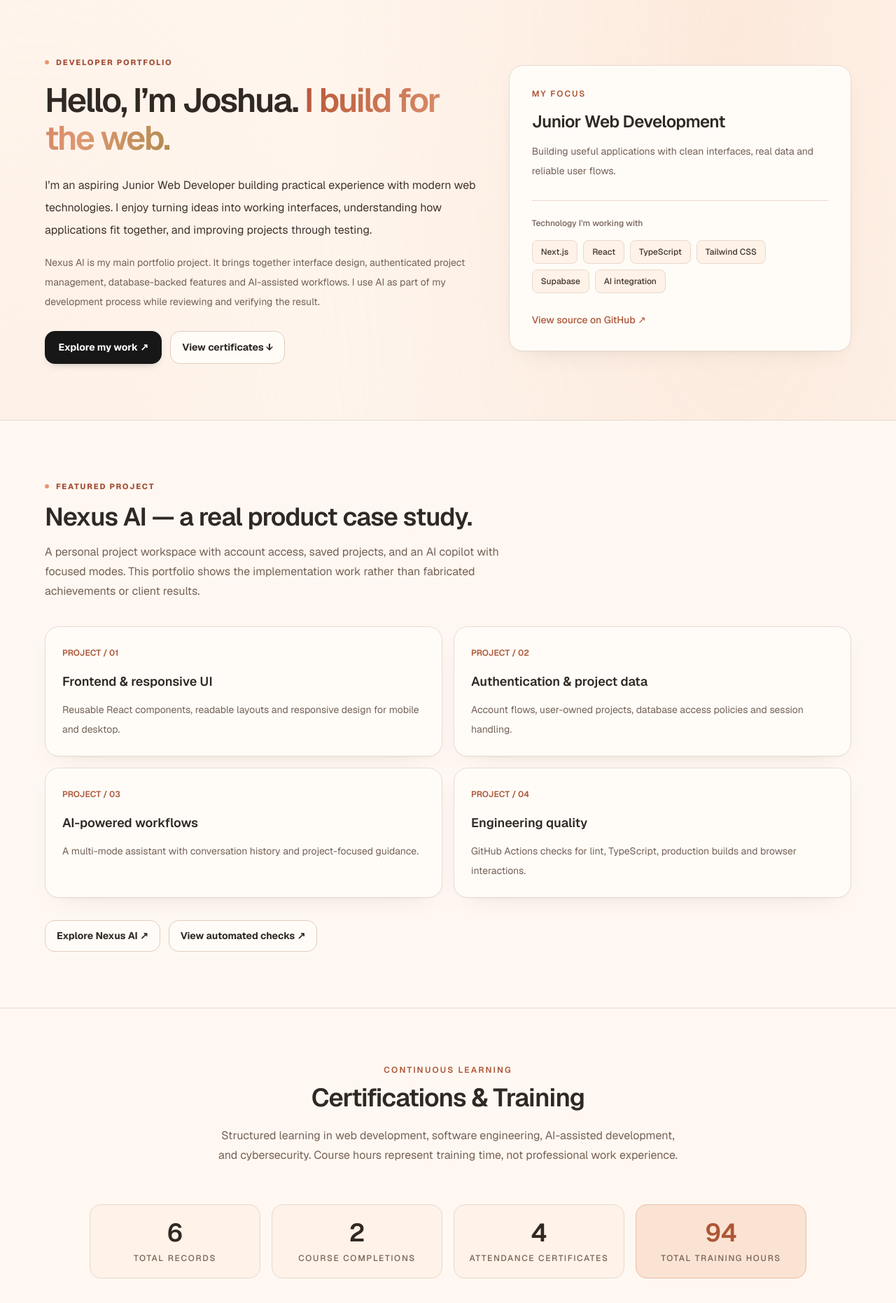
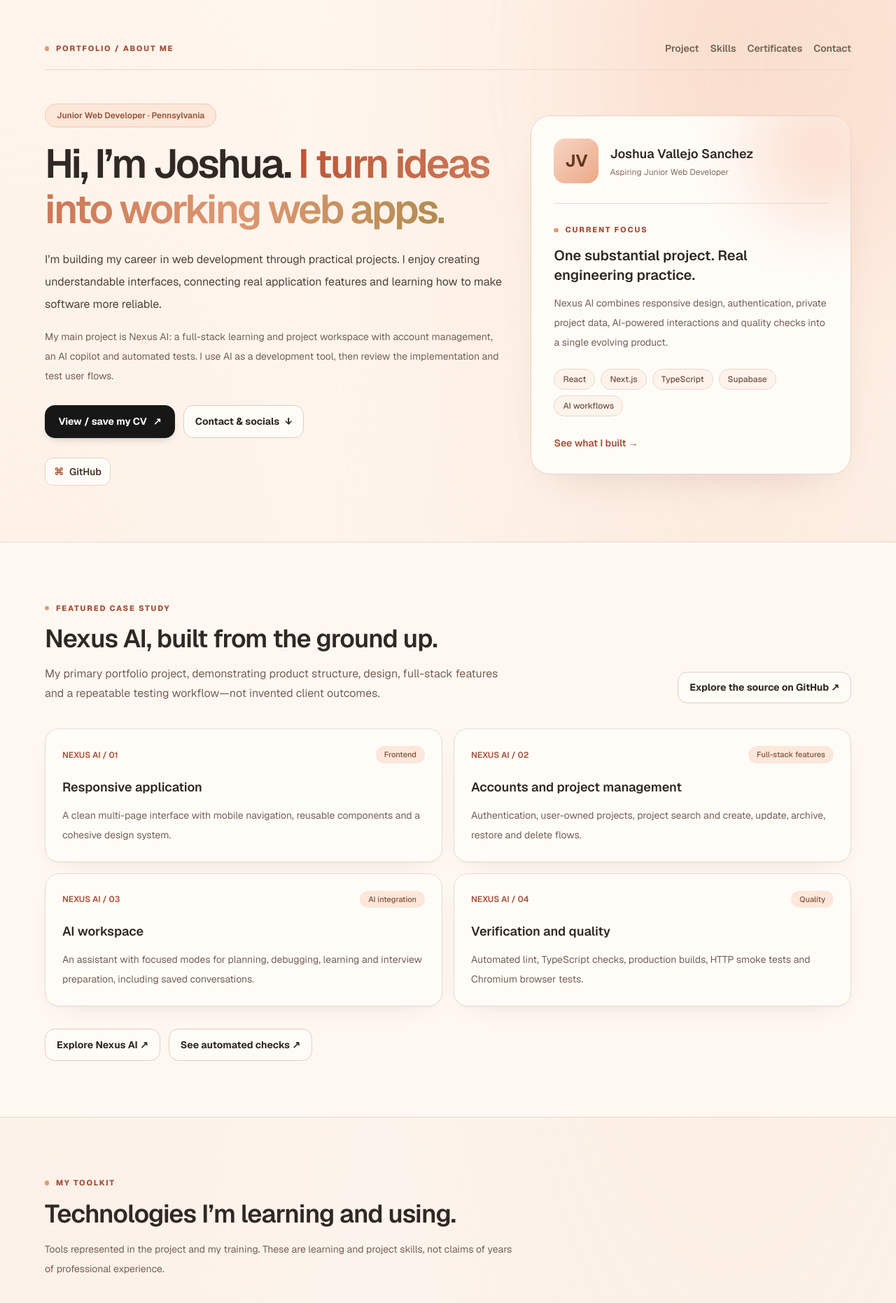
Before and after one commit to Dleteo/Nexus-AI, a Next.js app: page /portfolio in a window 1280 px wide. Shown: the part 100-1962 px from the top of the page at 70% size. Built offline with nearby package versions, Linux system fonts and the light colour scheme; no server answers.

Commit message:
Create richer professional portfolio, project case study, skills and contact sections

```diff
--- a/components/sections/Portfolio.tsx
+++ b/components/sections/Portfolio.tsx
@@ -1,45 +1,106 @@
 import Link from "next/link";
+import { professionalProfile as profile } from "../../data/profile";
 
-const skills = ["Next.js", "React", "TypeScript", "Tailwind CSS", "Supabase", "AI integration"];
+const skills = [
+  { label: "Frontend", values: ["HTML", "CSS", "JavaScript", "React", "Next.js", "TypeScript", "Tailwind CSS"] },
+  { label: "Backend & data", values: ["Next.js API routes", "Supabase", "Authentication", "Database access"] },
+  { label: "Workflow", values: ["Git & GitHub", "GitHub Actions", "Browser testing", "AI-assisted development"] },
+];
 const work = [
-  { number: "01", title: "Frontend & responsive UI", description: "Reusable React components, readable layouts and responsive design for mobile and desktop." },
-  { number: "02", title: "Authentication & project data", description: "Account flows, user-owned projects, database access policies and session handling." },
-  { number: "03", title: "AI-powered workflows", description: "A multi-mode assistant with conversation history and project-focused guidance." },
-  { number: "04", title: "Engineering quality", description: "GitHub Actions checks for lint, TypeScript, production builds and browser interactions." },
+  { number: "01", title: "Responsive application", description: "A clean multi-page interface with mobile navigation, reusable components and a cohesive design system.", tag: "Frontend" },
+  { number: "02", title: "Accounts and project management", description: "Authentication, user-owned projects, project search and create, update, archive, restore and delete flows.", tag: "Full-stack features" },
+  { number: "03", title: "AI workspace", description: "An assistant with focused modes for planning, debugging, learning and interview preparation, including saved conversations.", tag: "AI integration" },
+  { number: "04", title: "Verification and quality", description: "Automated lint, TypeScript checks, production builds, HTTP smoke tests and Chromium browser tests.", tag: "Quality" },
+];
+const socials = [
+  { name: "GitHub", href: profile.github, icon: "⌘" },
+  ...(profile.linkedin ? [{ name: "LinkedIn", href: profile.linkedin, icon: "in" }] : []),
+  ...(profile.instagram ? [{ name: "Instagram", href: profile.instagram, icon: "◎" }] : []),
 ];
 
 export default function Portfolio() {
   return (
     <>
-      <section id="about" className="scroll-mt-24 px-5 pb-14 pt-16 text-[#302923] sm:px-8 sm:pb-20 sm:pt-24">
-        <div className="mx-auto grid max-w-6xl gap-10 lg:grid-cols-[1.12fr_0.88fr] lg:items-center">
+      <section id="about" className="scroll-mt-24 relative overflow-hidden px-5 pb-16 pt-14 text-[#302923] sm:px-8 sm:pb-20 sm:pt-20">
+        <div aria-hidden="true" className="pointer-events-none absolute -right-36 -top-44 size-[35rem] rounded-full bg-[#F5C5AE]/30 blur-[95px]" />
+        <div className="relative mx-auto max-w-6xl">
+          <div className="mb-12 flex flex-wrap items-center justify-between gap-3 border-b border-[#E9D9CC] pb-5">
+            <p className="nexus-kicker">Portfolio / About me</p>
+            <nav aria-label="Portfolio sections" className="flex flex-wrap items-center gap-4 text-xs font-semibold sm:text-sm">
+              <a href="#work" className="text-[#756155] hover:text-[#9B4F38]">Project</a>
+              <a href="#skills" className="text-[#756155] hover:text-[#9B4F38]">Skills</a>
+              <a href="#certifications" className="text-[#756155] hover:text-[#9B4F38]">Certificates</a>
+              <a href="#contact" className="text-[#756155] hover:text-[#9B4F38]">Contact</a>
+            </nav>
+          </div>
+          <div className="grid gap-9 lg:grid-cols-[1.18fr_0.82fr] lg:items-center">
             <div>
-            <p className="nexus-kicker mb-5">Developer portfolio</p>
-            <h1 className="max-w-2xl text-4xl font-semibold leading-[1.12] tracking-[-0.045em] sm:text-5xl">Hello, I’m Joshua. <span className="nexus-gradient-text">I build for the web.</span></h1>
-            <p className="mt-6 max-w-2xl text-base leading-8 text-[#40342E]">I’m an aspiring Junior Web Developer building practical experience with modern web technologies. I enjoy turning ideas into working interfaces, understanding how applications fit together, and improving projects through testing.</p>
-            <p className="mt-4 max-w-2xl text-sm leading-7 text-[#756155]">Nexus AI is my main portfolio project. It brings together interface design, authenticated project management, database-backed features and AI-assisted workflows. I use AI as part of my development process while reviewing and verifying the result.</p>
+              <p className="mb-5 inline-flex rounded-full border border-[#F0C6B1] bg-[#FCE7D9] px-4 py-2 text-xs font-semibold text-[#995239]">Junior Web Developer · Pennsylvania</p>
+              <h1 className="max-w-2xl text-4xl font-semibold leading-[1.12] tracking-[-0.05em] sm:text-5xl lg:text-[3.6rem]">Hi, I’m Joshua. <span className="nexus-gradient-text">I turn ideas into working web apps.</span></h1>
+              <p className="mt-6 max-w-2xl text-base leading-8 text-[#514038]">I’m building my career in web development through practical projects. I enjoy creating understandable interfaces, connecting real application features and learning how to make software more reliable.</p>
+              <p className="mt-4 max-w-2xl text-sm leading-7 text-[#756155]">My main project is Nexus AI: a full-stack learning and project workspace with account management, an AI copilot and automated tests. I use AI as a development tool, then review the implementation and test user flows.</p>
               <div className="mt-7 flex flex-wrap gap-3">
-              <Link href="#work" className="nexus-primary-button">Explore my work ↗</Link>
-              <Link href="#certifications" className="nexus-ghost-button">View certificates ↓</Link>
+                <Link href="/resume" className="nexus-primary-button">View / save my CV <span aria-hidden="true">↗</span></Link>
+                <a href="#contact" className="nexus-ghost-button">Contact & socials <span aria-hidden="true">↓</span></a>
+              </div>
+              <div className="mt-7 flex items-center gap-3">
+                {socials.map((social) => <a key={social.name} href={social.href} target="_blank" rel="noopener noreferrer" aria-label={social.name} className="inline-flex min-h-10 items-center gap-2 rounded-xl border border-[#E6D3C5] bg-[#FFFCF8] px-3 text-sm font-semibold text-[#49352A] transition hover:border-[#D89E80] hover:bg-[#FBE9DF]"><span aria-hidden="true" className="font-bold text-[#AE5D3E]">{social.icon}</span>{social.name}</a>)}
               </div>
             </div>
-          <aside className="nexus-panel p-6 sm:p-8">
-            <p className="text-xs font-semibold uppercase tracking-[0.16em] text-[#AD5637]">My focus</p>
-            <h2 className="mt-4 text-2xl font-semibold tracking-tight">Junior Web Development</h2>
-            <p className="mt-3 text-sm leading-7 text-[#756155]">Building useful applications with clean interfaces, real data and reliable user flows.</p>
+            <aside className="relative overflow-hidden rounded-[1.75rem] border border-[#E8D3C4] bg-[#FFFCF8] p-6 shadow-[0_25px_60px_-40px_rgba(100,54,31,.28)] sm:p-8">
+              <div aria-hidden="true" className="absolute -right-16 -top-14 size-52 rounded-full bg-[#F7C8AE]/50 blur-[50px]" />
+              <div className="relative">
+                <div className="flex items-center gap-4">
+                  <span className="grid size-16 shrink-0 place-items-center rounded-2xl bg-gradient-to-br from-[#F8D6C4] to-[#EAA887] text-2xl font-bold text-[#613821]" aria-hidden="true">JV</span>
+                  <div><p className="text-lg font-semibold">{profile.name}</p><p className="mt-1 text-xs text-[#856E61]">{profile.role}</p></div>
+                </div>
                 <div className="mt-7 border-t border-[#E9D9CC] pt-6">
-              <p className="mb-4 text-xs font-medium text-[#756155]">Technology I’m working with</p>
-              <div className="flex flex-wrap gap-2">{skills.map((skill) => <span key={skill} className="rounded-lg border border-[#E9D9CC] bg-[#FFF2E8] px-3 py-2 text-xs font-medium text-[#40342E]">{skill}</span>)}</div>
+                  <p className="nexus-kicker">Current focus</p>
+                  <h2 className="mt-3 text-xl font-semibold">One substantial project. Real engineering practice.</h2>
+                  <p className="mt-3 text-sm leading-7 text-[#756155]">Nexus AI combines responsive design, authentication, private project data, AI-powered interactions and quality checks into a single evolving product.</p>
                 </div>
-            <Link href="https://github.com/Dleteo/Nexus-AI" target="_blank" rel="noopener noreferrer" className="mt-7 inline-flex text-sm font-medium text-[#AD5637] hover:text-[#302923]">View source on GitHub ↗</Link>
+                <div className="mt-6 flex flex-wrap gap-2">
+                  {["React", "Next.js", "TypeScript", "Supabase", "AI workflows"].map((item) => <span key={item} className="rounded-full border border-[#E8D6CA] bg-[#FFF4EC] px-3 py-1.5 text-xs font-medium text-[#745044]">{item}</span>)}
+                </div>
+                <Link href="#work" className="mt-7 inline-flex text-sm font-semibold text-[#A05034] hover:text-[#70321E]">See what I built →</Link>
+              </div>
             </aside>
           </div>
+        </div>
       </section>
-      <section id="work" className="scroll-mt-24 border-t border-[#E9D9CC] bg-[#FFF8F2] px-5 py-16 text-[#302923] sm:px-8 sm:py-20">
+      <section id="work" className="scroll-mt-24 border-y border-[#E9D9CC] bg-[#FFF8F2] px-5 py-16 text-[#302923] sm:px-8 sm:py-20">
         <div className="mx-auto max-w-6xl">
-          <div className="max-w-2xl"><p className="nexus-kicker mb-4">Featured project</p><h2 className="text-3xl font-semibold tracking-tight sm:text-4xl">Nexus AI — a real product case study.</h2><p className="mt-4 text-base leading-7 text-[#756155]">A personal project workspace with account access, saved projects, and an AI copilot with focused modes. This portfolio shows the implementation work rather than fabricated achievements or client results.</p></div>
-          <div className="mt-9 grid gap-4 sm:grid-cols-2">{work.map((item) => <article key={item.number} className="nexus-panel p-6"><span className="text-xs font-semibold text-[#AD5637]">PROJECT / {item.number}</span><h3 className="mt-4 text-lg font-semibold">{item.title}</h3><p className="mt-3 text-sm leading-7 text-[#756155]">{item.description}</p></article>)}</div>
-          <div className="mt-8 flex flex-wrap gap-3"><Link href="/" className="nexus-ghost-button">Explore Nexus AI ↗</Link><Link href="https://github.com/Dleteo/Nexus-AI/actions" target="_blank" rel="noopener noreferrer" className="nexus-ghost-button">View automated checks ↗</Link></div>
+          <div className="grid gap-6 md:grid-cols-[1fr_auto] md:items-end">
+            <div className="max-w-2xl"><p className="nexus-kicker mb-4">Featured case study</p><h2 className="text-3xl font-semibold tracking-tight sm:text-4xl">Nexus AI, built from the ground up.</h2><p className="mt-4 text-base leading-7 text-[#756155]">My primary portfolio project, demonstrating product structure, design, full-stack features and a repeatable testing workflow—not invented client outcomes.</p></div>
+            <a href={profile.repository} target="_blank" rel="noopener noreferrer" className="nexus-ghost-button w-fit">Explore the source on GitHub ↗</a>
+          </div>
+          <div className="mt-9 grid gap-4 sm:grid-cols-2">
+            {work.map((item) => <article key={item.number} className="nexus-panel group p-6 transition hover:-translate-y-1 hover:border-[#E3B79F]">
+              <div className="flex items-center justify-between"><span className="text-xs font-semibold text-[#A85138]">NEXUS AI / {item.number}</span><span className="rounded-full bg-[#FCE7DA] px-3 py-1 text-[11px] font-medium text-[#86513A]">{item.tag}</span></div>
+              <h3 className="mt-5 text-lg font-semibold">{item.title}</h3><p className="mt-3 text-sm leading-7 text-[#756155]">{item.description}</p>
+            </article>)}
+          </div>
+          <div className="mt-8 flex flex-wrap gap-3"><Link href="/" className="nexus-ghost-button">Explore Nexus AI ↗</Link><a href="https://github.com/Dleteo/Nexus-AI/actions" target="_blank" rel="noopener noreferrer" className="nexus-ghost-button">See automated checks ↗</a></div>
+        </div>
+      </section>
+      <section id="skills" className="scroll-mt-24 px-5 py-16 sm:px-8 sm:py-20">
+        <div className="mx-auto max-w-6xl"><p className="nexus-kicker mb-4">My toolkit</p><h2 className="text-3xl font-semibold tracking-tight sm:text-4xl">Technologies I’m learning and using.</h2><p className="mt-4 max-w-2xl text-sm leading-7 text-[#756155]">Tools represented in the project and my training. These are learning and project skills, not claims of years of professional experience.</p>
+          <div className="mt-9 grid gap-4 md:grid-cols-3">{skills.map((group) => <div key={group.label} className="nexus-panel p-6"><h3 className="text-base font-semibold">{group.label}</h3><div className="mt-5 flex flex-wrap gap-2">{group.values.map((item) => <span key={item} className="rounded-lg border border-[#EDDCCD] bg-[#FFF4EB] px-3 py-2 text-xs font-medium text-[#65483A]">{item}</span>)}</div></div>)}</div>
+        </div>
+      </section>
+      <section id="contact" className="scroll-mt-24 border-y border-[#E9D9CC] bg-[#FFF8F2] px-5 py-16 sm:px-8 sm:py-20">
+        <div className="mx-auto max-w-6xl rounded-[1.65rem] border border-[#ECCFBD] bg-gradient-to-br from-[#FBE5D7] via-[#FFFCF8] to-[#FFF1E5] p-7 shadow-[0_20px_50px_-42px_rgba(93,50,31,.35)] sm:p-11">
+          <div className="grid gap-8 lg:grid-cols-[1fr_auto] lg:items-center">
+            <div><p className="nexus-kicker mb-4">Let’s connect</p><h2 className="text-3xl font-semibold tracking-tight sm:text-4xl">Interested in my work?</h2><p className="mt-4 max-w-2xl text-sm leading-7 text-[#695044]">I’m interested in learning opportunities and Junior Web Developer roles. Browse my code, explore the project or open my CV. Direct email contact will be added once a professional address is confirmed.</p></div>
+            <div className="flex flex-wrap gap-3">
+              {profile.email ? <a className="nexus-primary-button" href={`mailto:${profile.email}?subject=Nexus%20AI%20portfolio%20inquiry`}>Send an email ↗</a> : <a href={profile.github} className="nexus-primary-button" target="_blank" rel="noopener noreferrer">Visit my GitHub ↗</a>}
+              <Link href="/resume" className="nexus-ghost-button">My CV / résumé ↗</Link>
+            </div>
+          </div>
+          <div className="mt-8 flex flex-wrap gap-3 border-t border-[#EAD2C2] pt-6">
+            {socials.map((social) => <a key={social.name} href={social.href} target="_blank" rel="noopener noreferrer" className="rounded-xl border border-[#E8CCBA] bg-[#FFFCF8] px-4 py-2.5 text-sm font-semibold text-[#563A2B] transition hover:bg-[#FCE4D4]">{social.name} ↗</a>)}
+            {!profile.linkedin && !profile.instagram && <p className="self-center text-xs text-[#846B5C]">LinkedIn and Instagram links can be enabled when you provide your profiles.</p>}
+          </div>
         </div>
       </section>
     </>
```
Lines whose indentation alone changed are shown as unchanged.
